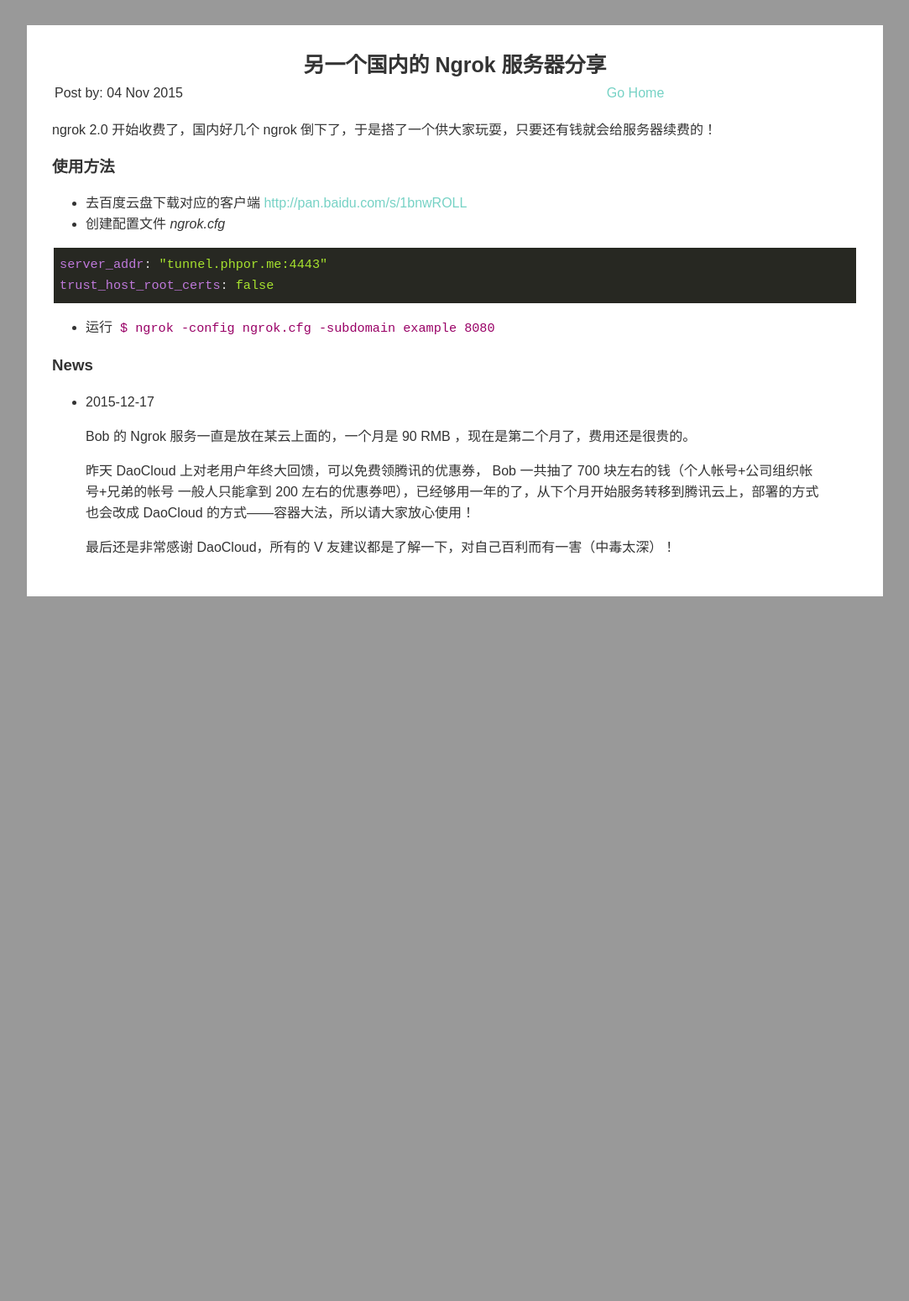
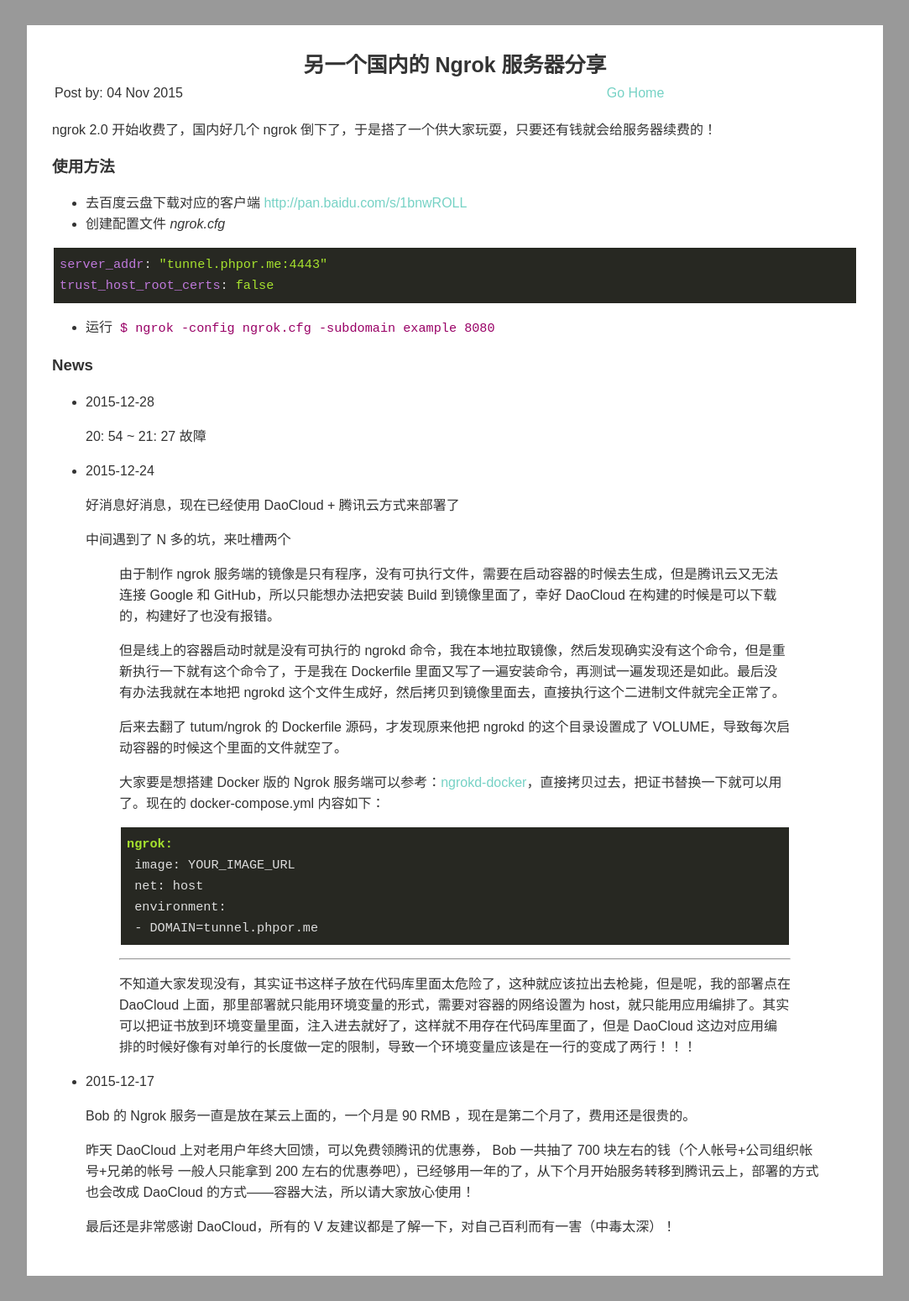
Before and after one commit to dcb9/dcb9.github.io, a Jekyll site: the page built from _posts/2015-11-04-share-ngrok.md, in a window 1280 px wide. Shown: the whole page at 84% size, without its empty margins (98-1181 px from the left). Built offline with Jekyll 4.4.1, drawn with Linux system fonts in a browser that asks for light colours; Markdown is read by kramdown in place of the engine named in the settings; comment, search, counter and statistics services are not loaded; before the commit the page ends 900 px from its top, so only the background shows below that.

Commit message:
add some news

````diff
--- a/_posts/2015-11-04-share-ngrok.md
+++ b/_posts/2015-11-04-share-ngrok.md
@@ -20,6 +20,36 @@
 
 ### News
 
+* 2015-12-28
+
+> 20: 54 ~ 21: 27 故障
+
+* 2015-12-24
+
+> 好消息好消息，现在已经使用 DaoCloud + 腾讯云方式来部署了
+
+> 中间遇到了 N 多的坑，来吐槽两个
+
+>> 由于制作 ngrok 服务端的镜像是只有程序，没有可执行文件，需要在启动容器的时候去生成，但是腾讯云又无法连接 Google 和 GitHub，所以只能想办法把安装 Build 到镜像里面了，幸好 DaoCloud 在构建的时候是可以下载的，构建好了也没有报错。
+
+>> 但是线上的容器启动时就是没有可执行的 ngrokd 命令，我在本地拉取镜像，然后发现确实没有这个命令，但是重新执行一下就有这个命令了，于是我在 Dockerfile 里面又写了一遍安装命令，再测试一遍发现还是如此。最后没有办法我就在本地把 ngrokd 这个文件生成好，然后拷贝到镜像里面去，直接执行这个二进制文件就完全正常了。
+
+>> 后来去翻了 tutum/ngrok 的 Dockerfile 源码，才发现原来他把 ngrokd 的这个目录设置成了 VOLUME，导致每次启动容器的时候这个里面的文件就空了。
+
+>> 大家要是想搭建 Docker 版的 Ngrok 服务端可以参考：[ngrokd-docker](https://github.com/dcb9/docker/tree/master/ngrok-server)，直接拷贝过去，把证书替换一下就可以用了。现在的 docker-compose.yml 内容如下：
+
+>> ```yml
+>> ngrok:
+>>  image: YOUR_IMAGE_URL
+>>  net: host
+>>  environment:
+>>  - DOMAIN=tunnel.phpor.me
+>> ```
+
+>> -------------------
+
+>> 不知道大家发现没有，其实证书这样子放在代码库里面太危险了，这种就应该拉出去枪毙，但是呢，我的部署点在 DaoCloud 上面，那里部署就只能用环境变量的形式，需要对容器的网络设置为 host，就只能用应用编排了。其实可以把证书放到环境变量里面，注入进去就好了，这样就不用存在代码库里面了，但是 DaoCloud 这边对应用编排的时候好像有对单行的长度做一定的限制，导致一个环境变量应该是在一行的变成了两行！！！
+
 * 2015-12-17
 
 > Bob 的 Ngrok 服务一直是放在某云上面的，一个月是 90 RMB ，现在是第二个月了，费用还是很贵的。
````
